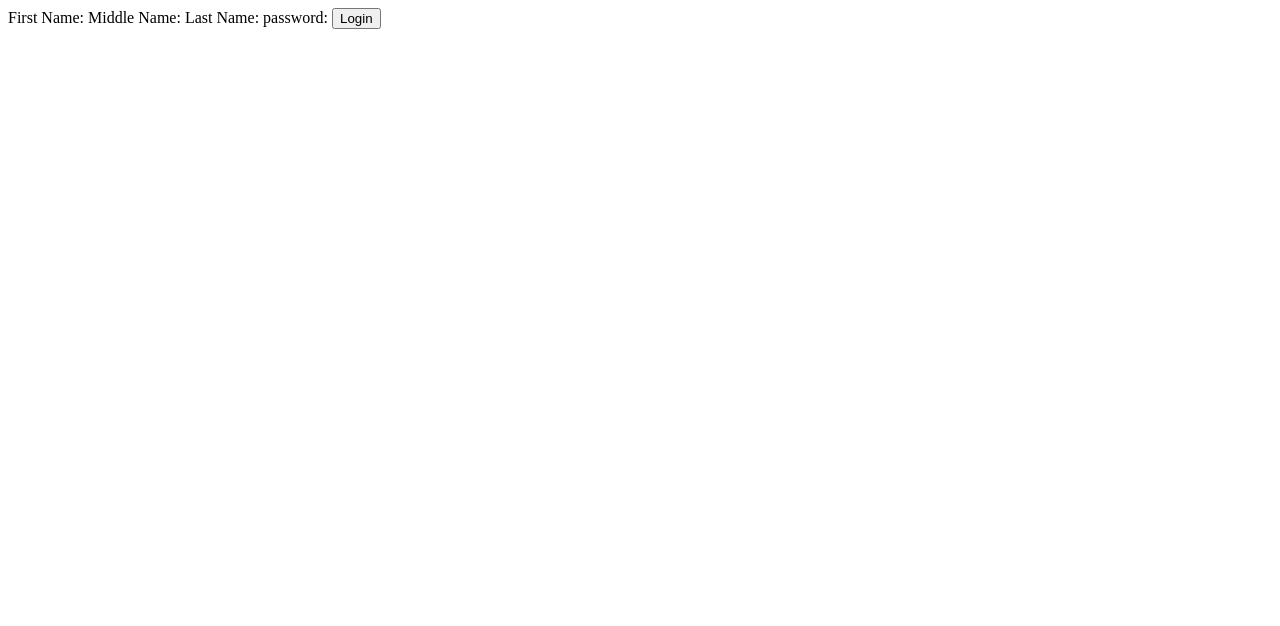
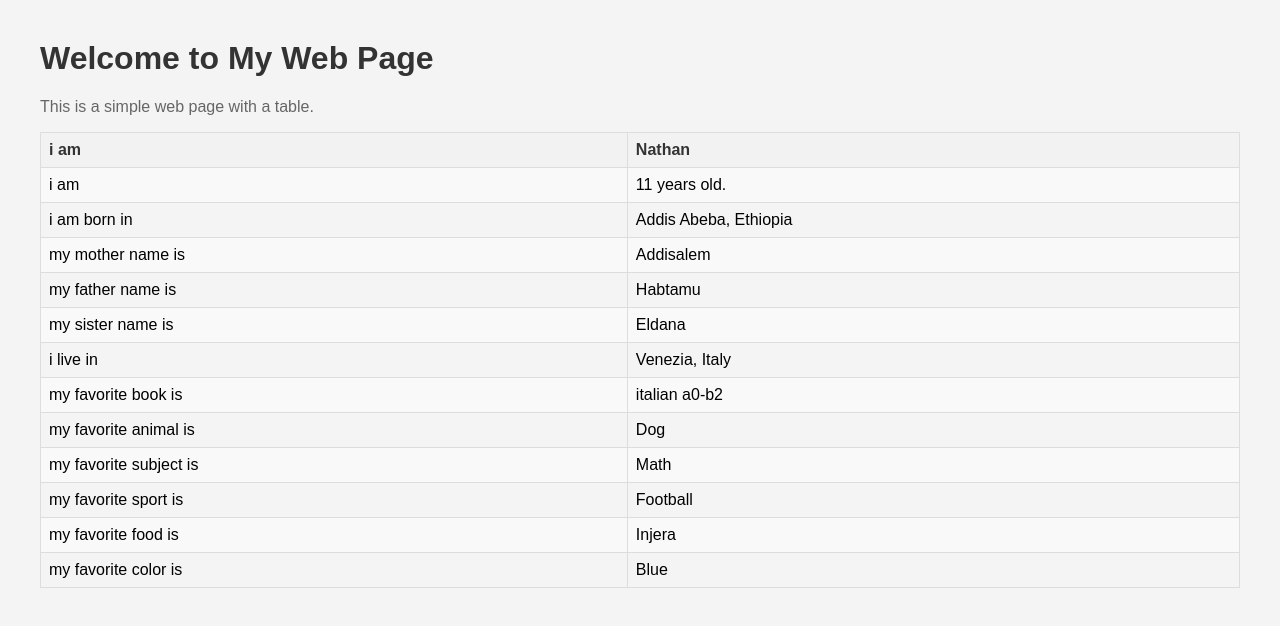
Before and after one commit to Eh201226/Js-practice, a plain HTML site: page src/index.html in a window 1280 px wide. Drawn offline with Linux system fonts and the light colour scheme.

Commit message:
Update index.html

```diff
--- a/src/index.html
+++ b/src/index.html
@@ -1,15 +1,94 @@
-<DOCTYPE! html>
-<html lang="en">
-  <body>
-  <title>my login</title>
-  </body>
-  <head>
-    <form>
-      <label for"fname">First Name:</label>
-      <label for"mname">Middle Name:</label>
-      <label for"lname">Last Name:</label>
-      <label for"password">password:</label>
-      <button id="submit">Login</button>
-    </form>
-  </head>
+<html>
+<head>
+  <title>My Web Page</title>
+  <link rel="stylesheet" type="text/css" href="style.css">
+  <style>
+    body {
+      font-family: Arial, sans-serif;
+      margin: 20px;
+      padding: 20px;
+      background-color: #f4f4f4;
+    }
+    h1 {
+      color: #333;
+    }
+    p {
+      color: #666;
+    }
+    table {
+      width: 100%;
+      border-collapse: collapse;
+    }
+    th, td {
+      border: 1px solid #ddd;
+      padding: 8px;
+      text-align: left;
+    }
+    th {
+      background-color: #f2f2f2;
+      color: #333;
+    }
+    tr:nth-child(even) {
+      background-color: #f9f9f9;
+    }
+    tr:hover {
+      background-color: #f1f1f1;
+    }
+  </style>
+</head>
+<body>
+<h1>Welcome to My Web Page</h1>
+<p>This is a simple web page with a table.</p>
+</body>
+<table>
+  <tr>
+    <th>i am</th>
+    <th>Nathan</th>
+  </tr>
+  <tr>
+    <td>i am</td>
+    <td>11 years old.</td>
+  </tr>
+  <tr>
+    <td>i am born in</td>
+    <td>Addis Abeba, Ethiopia</td>
+  </tr>
+  <tr>
+    <td>my mother name is</td>
+    <td>Addisalem</td>
+  </tr>
+  <tr>
+    <td>my father name is</td>
+    <td>Habtamu</td>
+  </tr>
+  <tr>
+    <td>my sister name is</td>
+    <td>Eldana</td>
+  </tr>
+  <tr>
+    <td>i live in</td>
+    <td>Venezia, Italy</td>
+    </tr>
+    <tr>
+    <td>my favorite book is</td>
+    <td>italian a0-b2</td>
+  <tr>
+    <td>my favorite animal is</td>
+    <td>Dog</td>
+  <tr>
+    <td>my favorite subject is</td>
+    <td>Math</td>
+  <tr>
+    <td>my favorite sport is</td>
+    <td>Football</td>
+  <tr>
+    <td>my favorite food is</td>
+    <td>Injera</td>
+  </tr>
+  <tr>
+    <td>my favorite color is</td>
+    <td>Blue</td>
+  </tr>
+</table>
+</head>
 </html>
```
